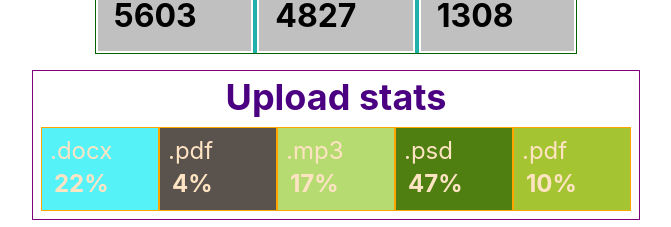
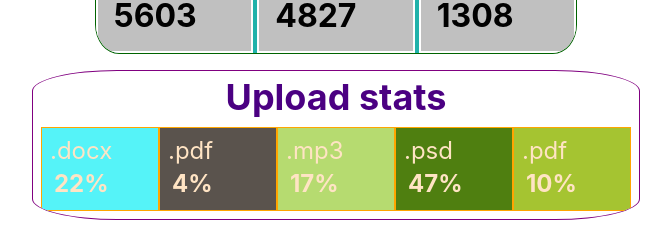
Before and after one commit to RomanVBohdanov22/goit-react-hw-01-components, a React (Create React App) app: page / in a window 1280 px wide. Shown: the part 542-769 px from the top of the page, without its empty margins (304-975 px from the left). Built offline with nearby package versions, Linux system fonts and the light colour scheme.

Commit message:
not good but last

```diff
--- a/src/components/profile/Profile.css
+++ b/src/components/profile/Profile.css
@@ -3,6 +3,7 @@
   margin-bottom: 16px;
   max-height: 100%;
   padding: 30px 0px 0px 0px;
+  border-radius: 5%;
   border: 1px solid darkgreen;
   width: auto;
   list-style: none;
@@ -10,6 +11,7 @@
   justify-content: space-around;
   flex-direction: column;
   align-items: stretch;
+  overflow: hidden;
   /*gap: 8px;*/
 }
 .profile .description {
--- a/src/components/statistics/Statistics.css
+++ b/src/components/statistics/Statistics.css
@@ -1,6 +1,8 @@
 .statistics {
   padding: 0;
   border: 1px solid purple;
+  overflow: hidden;
+  border-radius: 14%;
   margin-bottom: 8px;
 }
 .statistics .title {
```
